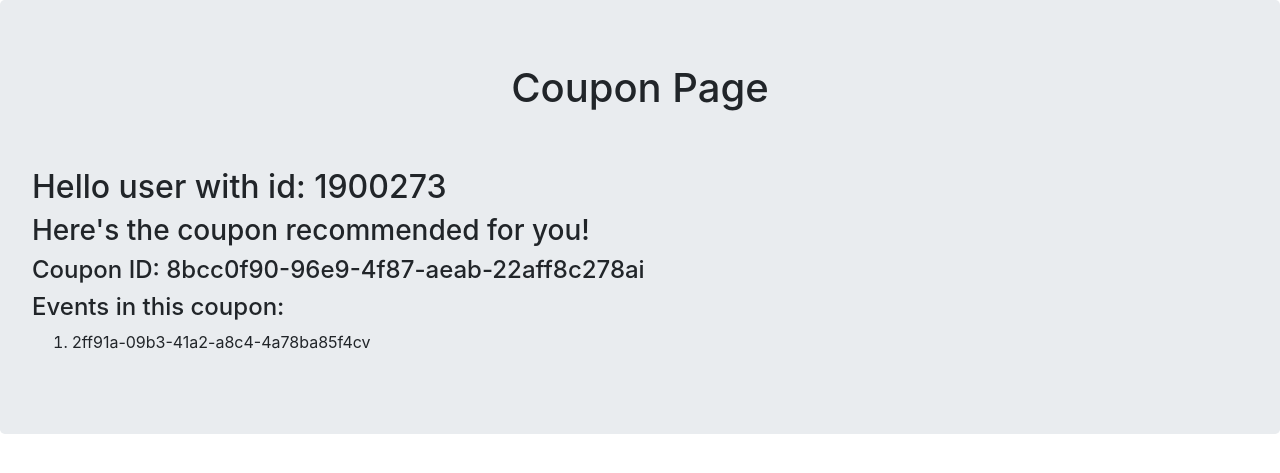
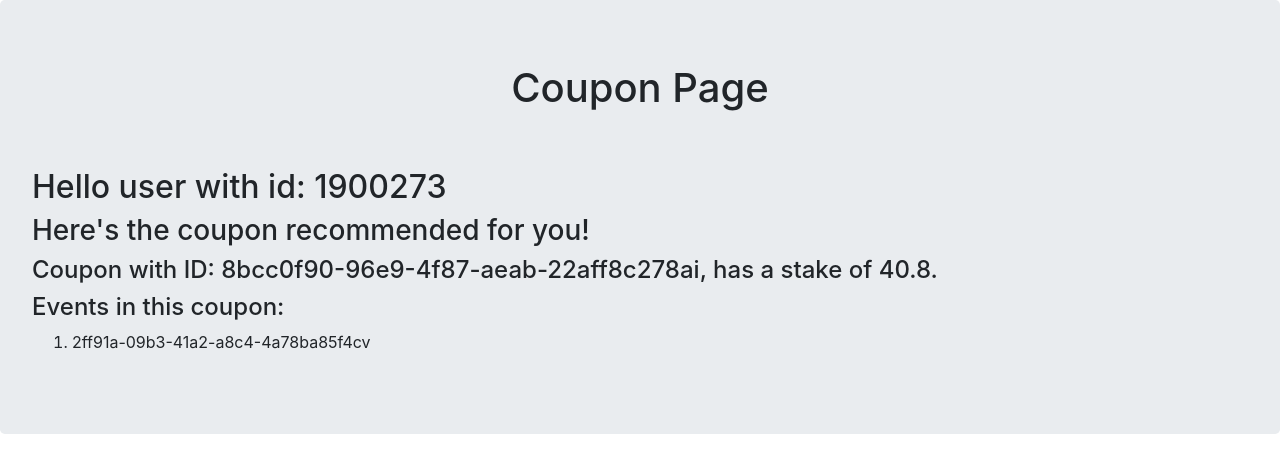
Before and after one commit to Maagnitude/football-coupon-recommendation, a Flask app: page /coupons in a window 1280 px wide. Shown: the part 56-529 px from the top of the page. Run offline with Flask 3, Linux system fonts and the light colour scheme; data comes from the database, SQL or seed files in the repository.

Commit message:
fix: some typos and spaces.

```diff
--- a/recommendationapp/funcs.py
+++ b/recommendationapp/funcs.py
@@ -2,8 +2,6 @@ from flask import request, jsonify
 from recommendationapp import db
 from recommendationapp.models import User, Event, Coupon
 from recommendationapp.validators import validate_user, validate_event, validate_coupon
-
-##########################################################################################
 
 def get_event():
     user = User.query.filter_by(user_id=1900273).first()
--- a/recommendationapp/models.py
+++ b/recommendationapp/models.py
@@ -1,8 +1,8 @@
 from recommendationapp import db
 
-##########################################################################################
-###################################### MODELS ############################################
-##########################################################################################
+##################################################
+##################### MODELS #####################
+##################################################
 class Coupon(db.Model):
 
     __tablename__ = 'coupons'
@@ -33,6 +33,9 @@ class Coupon(db.Model):
             'timestamp': self.timestamp,
             'user_id': self.user_id
         }
+
+    def __repr__(self):
+        return f"Coupon with ID: {self.coupon_id}, has a stake of {self.stake}."
 
 
 class User(db.Model):
@@ -66,6 +69,9 @@ class User(db.Model):
             'registration_date': self.registration_date
         }
 
+    def __repr__(self):
+        return f"User with ID: {self.user_id} is from {self.country} and registered on {self.registration_date}."
+
 
 class Event(db.Model):
 
@@ -97,3 +103,6 @@ class Event(db.Model):
             'league': self.league,
             'participants': self.participants     # To convert string back to list
         }
+
+    def __repr__(self):
+        return f"Event with ID: {self.event_id} is placed in {self.country} and begins at {self.begin_timestamp}."
--- a/recommendationapp/templates/coupons.html
+++ b/recommendationapp/templates/coupons.html
@@ -4,7 +4,7 @@
     <h1 align="center">Coupon Page</h1><br><br>
     <h2>Hello user with id: {{ user['user_id'] }}</h2>
     <h3>Here's the coupon recommended for you!</h3>
-    <h4>Coupon ID: {{ coupon['coupon_id'] }}</h4>
+    <h4>{{ coupon }}</h4>
     <h4>Events in this coupon: </h4>
     <ol>
         <li>{{ coupon['event_id'] }}</li>
--- a/recommendationapp/templates/events.html
+++ b/recommendationapp/templates/events.html
@@ -6,9 +6,8 @@
     <h3>Current events</h3>
     <ul>
         {% for event in events %}
-        <li>{{event['participants']}} with event_id: '{{event['event_id']}}' that begins at {{event['begin_timestamp']}}</li>
+        <li>{{ event }}</li>
         {% endfor %}
     </ul>
 </div>
-
 {% endblock %}
--- a/recommendationapp/templates/index.html
+++ b/recommendationapp/templates/index.html
@@ -2,7 +2,7 @@
 {% block content %}
 <div class="jumbotron">
     <h1 align="center">Homepage</h1><br><br>
-    <h2>Hello there dear customer!</h2>
+    <h2>Welcome dear customer!</h2>
 </div>
 
 {% endblock %}
```
Also changed, not shown: recommendationapp/__init__.py (+10 -6 lines).
